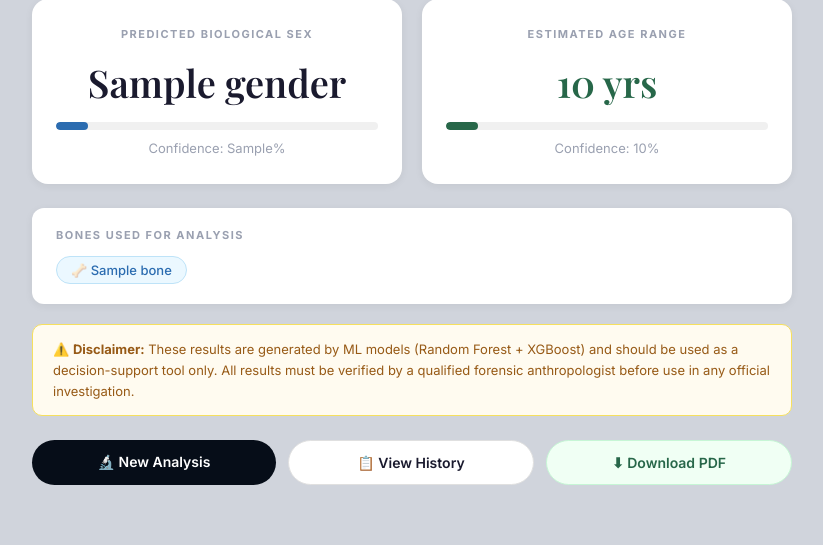
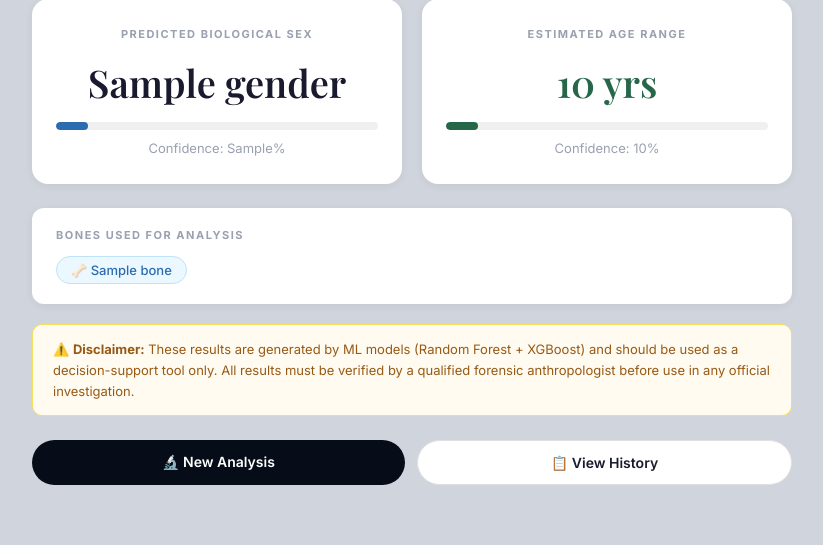
Before and after one commit to Sasini213/Forensic-Bone-Analysis, a Flask app: template templates/result.html in a window 1280 px wide. Shown: the part 273-818 px from the top of the page, without its empty margins (228-1051 px from the left). Run offline with Flask 3, Linux system fonts and the light colour scheme; the template is opened without the code that fills it: most values are stand-ins (such as "Sample title", 1, 10 or a date in 2020); parts of the project's set-up code (start-up, migrations or seed data) failed here and were passed over.

Commit message:
delete download pdf in result page

```diff
--- a/templates/result.html
+++ b/templates/result.html
@@ -212,8 +212,7 @@
     <div class="action-buttons">
         <a href="{{ url_for('index') }}"   class="btn btn-new">🔬 New Analysis</a>
         <a href="{{ url_for('history') }}" class="btn btn-history">📋 View History</a>
-        <!-- FIX 4: PDF download button added -->
-        <a href="/download-report/{{ case_ref }}" class="btn btn-download">⬇ Download PDF</a>
+
     </div>
 
 </div>
```
